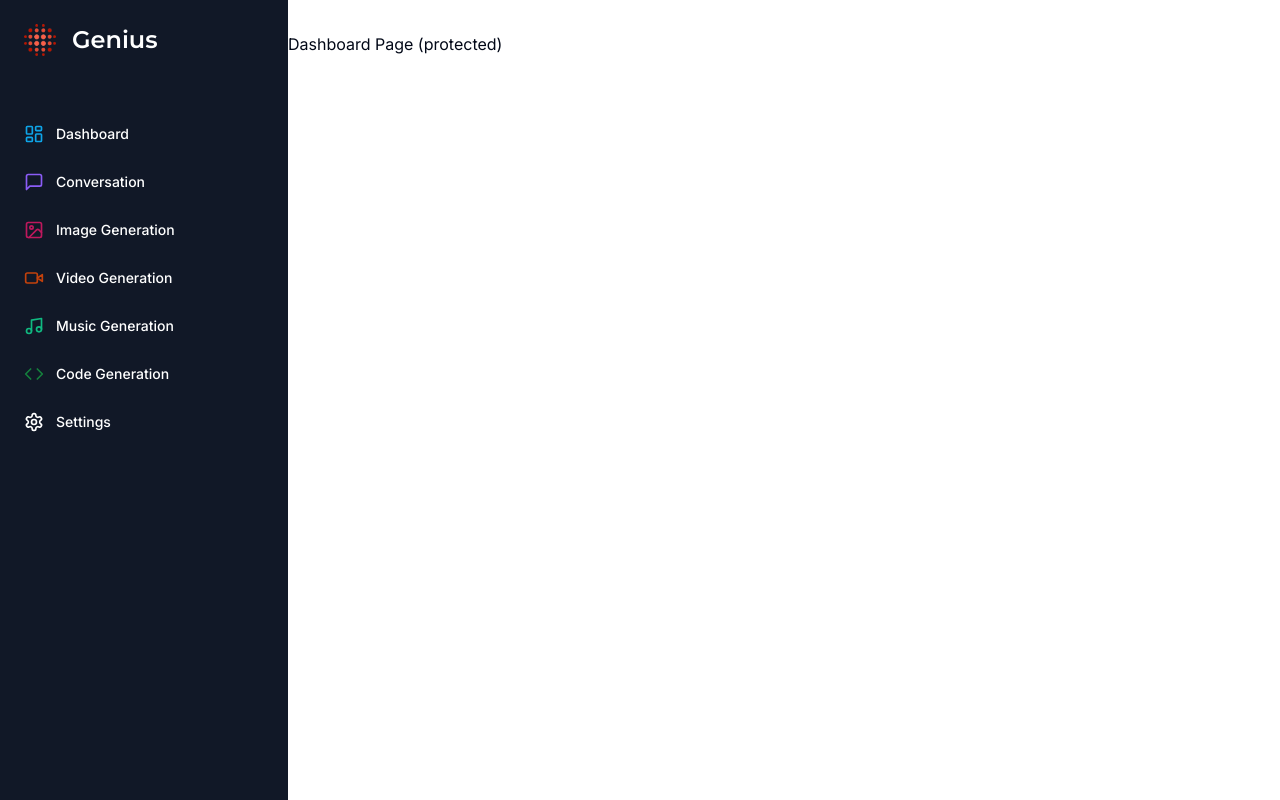
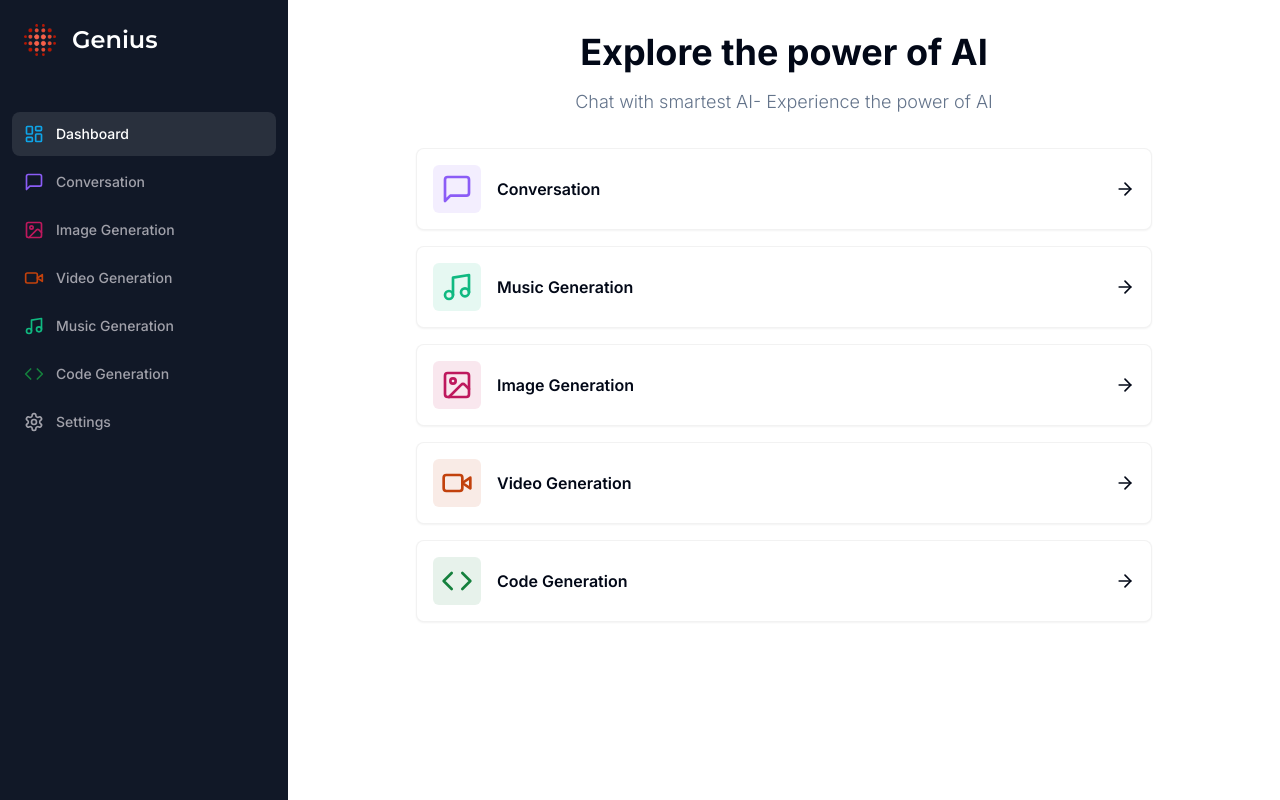
Before and after one commit to Aneeshh18/AI-GENIUS, a Next.js app in the folder ai-genius/: page /dashboard in a window 1280 px wide. Built offline with nearby package versions, Linux system fonts and the light colour scheme.

Commit message:
Dashboard completed

```diff
--- a/ai-genius/app/(dashboard)/(routes)/dashboard/page.tsx
+++ b/ai-genius/app/(dashboard)/(routes)/dashboard/page.tsx
@@ -1,8 +1,83 @@
+"use client";
+
+import { Card } from "@/components/ui/card";
+import { cn } from "@/lib/utils";
+import { ArrowRight, Code, ImageIcon, MessageSquare, Music, Video } from "lucide-react";
+
+import { useRouter } from "next/navigation"
+
+const tools = [{
+  label : "Conversation",
+  icon : MessageSquare,
+  color : "text-violet-500",
+  bgColor : "bg-violet-500/10",
+  href : "/conversation"
+},{
+  label : "Music Generation",
+  icon : Music,
+  color : "text-emerald-500",
+  bgColor : "bg-emerald-500/10",
+  href : "/music"
+},{
+  label : "Image Generation",
+  icon : ImageIcon,
+  color : "text-pink-700",
+  bgColor : "bg-pink-700/10",
+  href : "/image"
+},{
+  label : "Video Generation",
+  icon : Video,
+  color : "text-orange-700",
+  bgColor : "bg-orange-700/10",
+  href : "/video"
+},{
+  label : "Code Generation",
+  icon : Code,
+  color : "text-green-700",
+  bgColor : "bg-green-700/10",
+  href : "/code"
+},
+]
+
+
 const DashboardPage = () => {
+  const router = useRouter()
   return(
     <div>
-      <p>Dashboard Page (protected)</p>
+      <div className="mb-8 space-y-4">
+        <h2 className="text-2xl md:text-4xl font-bold text-center">
+          Explore the power of AI
+        </h2>
+        <p className="text-muted-foreground font-light text-sm md:text-lg text-center">
+          Chat with smartest AI- Experience the power of AI
+        </p>
+      </div>
+      <div className="px-4 md:px-20 lg:px-32 space-y-4">
+      {tools.map((tools) =>(
+        <Card
+        onClick={() => router.push(tools.href)}
+        key={tools.href}
+        className="p-4 border-black/5 flex
+        items-center justify-between hover:shadow-md
+        transition cursor-pointer">
+          <div className=" flex items-center gap-x-4">
+            <div className={cn("p-2 w-fit rounded-md",tools.bgColor)}>
+              <tools.icon className={cn("w-8 h-8",tools.color)}/>
+              </div>
+              <div className="font-semibold">
+                {tools.label}
+
+    </div>
+
+  </div>
+  <ArrowRight className="w-5 h-5"/>
+
+</Card>
+))}
+
+      </div>
     </div>
   )
 }
+
 export default DashboardPage;
--- a/ai-genius/components/mobile-sidebar.tsx
+++ b/ai-genius/components/mobile-sidebar.tsx
@@ -7,8 +7,18 @@
     SheetContent,
     SheetTrigger
  } from "@/components/ui/sheet";
+import { useEffect, useState } from "react";
 
 const MobileSidebar = () =>{
+    const [isMounted, setIsMounted] = useState(false);
+
+    useEffect(() => {
+        setIsMounted(true);
+    }, []);
+
+    if(!isMounted){
+        return null;
+    }
     return (
         <Sheet>
             <SheetTrigger>
--- a/ai-genius/components/sidebar.tsx
+++ b/ai-genius/components/sidebar.tsx
@@ -5,6 +5,7 @@
 
 import { cn } from "@/lib/utils";
 import { Code, ImageIcon, LayoutDashboard, MessageSquare, Music, Settings, VideoIcon } from "lucide-react";
+import { usePathname } from "next/navigation";
 
 const monsterrat = Montserrat({
     weight: "600",
@@ -56,6 +57,7 @@
 ];
 
 const Sidebar = () =>{
+    const pathname = usePathname();
     return(
         <div className="space-y-4 py-4 flex flex-col h-full bg-[#111827] text-white">
             <div className="px-3 py-2 flex-1">
@@ -72,10 +74,12 @@
                 </Link>
                 <div className="space-y-1">
                     {routes.map((route) => (
-                        <Link href={route.href}
+                        <Link
+                        href={route.href}
                         key={route.href}
-                        className="text-sm group flex p-3 w-full justify-start font-medium cursor-pointer hover:text-white
-                        hover:bg-white/10 rounded-lg transition"
+                        className={cn("text-sm group flex p-3 w-full justify-start font-medium cursor-pointer hover:text-white hover:bg-white/10 rounded-lg transition",
+                        pathname === route.href ? "text-white bg-white/10" : "text-zinc-400"
+                        )}
                         >
                             <div className="flex items-center flex-1">
                                 <route.icon className={cn("h-5 w-5 mr-3 ", route.color)} />
--- /dev/null
+++ b/ai-genius/components/ui/card.tsx
@@ -0,0 +1,79 @@
+import * as React from "react"
+
+import { cn } from "@/lib/utils"
+
+const Card = React.forwardRef<
+  HTMLDivElement,
+  React.HTMLAttributes<HTMLDivElement>
+>(({ className, ...props }, ref) => (
+  <div
+    ref={ref}
+    className={cn(
+      "rounded-lg border bg-card text-card-foreground shadow-sm",
+      className
+    )}
+    {...props}
+  />
+))
+Card.displayName = "Card"
+
+const CardHeader = React.forwardRef<
+  HTMLDivElement,
+  React.HTMLAttributes<HTMLDivElement>
+>(({ className, ...props }, ref) => (
+  <div
+    ref={ref}
+    className={cn("flex flex-col space-y-1.5 p-6", className)}
+    {...props}
+  />
+))
+CardHeader.displayName = "CardHeader"
+
+const CardTitle = React.forwardRef<
+  HTMLParagraphElement,
+  React.HTMLAttributes<HTMLHeadingElement>
+>(({ className, ...props }, ref) => (
+  <h3
+    ref={ref}
+    className={cn(
+      "text-2xl font-semibold leading-none tracking-tight",
+      className
+    )}
+    {...props}
+  />
+))
+CardTitle.displayName = "CardTitle"
+
+const CardDescription = React.forwardRef<
+  HTMLParagraphElement,
+  React.HTMLAttributes<HTMLParagraphElement>
+>(({ className, ...props }, ref) => (
+  <p
+    ref={ref}
+    className={cn("text-sm text-muted-foreground", className)}
+    {...props}
+  />
+))
+CardDescription.displayName = "CardDescription"
+
+const CardContent = React.forwardRef<
+  HTMLDivElement,
+  React.HTMLAttributes<HTMLDivElement>
+>(({ className, ...props }, ref) => (
+  <div ref={ref} className={cn("p-6 pt-0", className)} {...props} />
+))
+CardContent.displayName = "CardContent"
+
+const CardFooter = React.forwardRef<
+  HTMLDivElement,
+  React.HTMLAttributes<HTMLDivElement>
+>(({ className, ...props }, ref) => (
+  <div
+    ref={ref}
+    className={cn("flex items-center p-6 pt-0", className)}
+    {...props}
+  />
+))
+CardFooter.displayName = "CardFooter"
+
+export { Card, CardHeader, CardFooter, CardTitle, CardDescription, CardContent }
```
